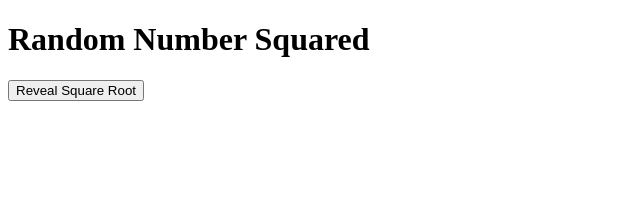
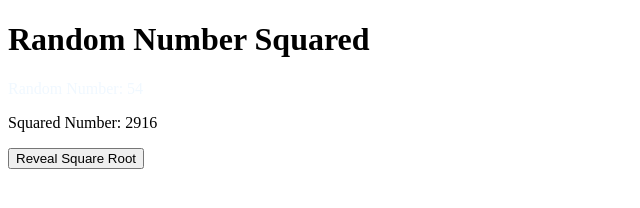
Before and after one commit to bombomstory/bombomstory.github.io, a plain HTML site: page sqrt.html in a window 1280 px wide. Shown: the whole page, without its empty margins (0-640 px from the left). Drawn offline with Linux system fonts and the light colour scheme.

Commit message:
ซ่อนเฉลยโดยใช้สีขาว

```diff
--- a/sqrt.html
+++ b/sqrt.html
@@ -12,9 +12,7 @@
 </head>
 <body>
     <h1>Random Number Squared</h1>
-    <!--
-    <p id="randomNumber"></p>
-    -->
+    <p id="randomNumber" style="color: aliceblue;"></p>
     <p id="squaredNumber"></p>
     <button id="revealButton">Reveal Square Root</button>
     <p id="result"></p>
```
